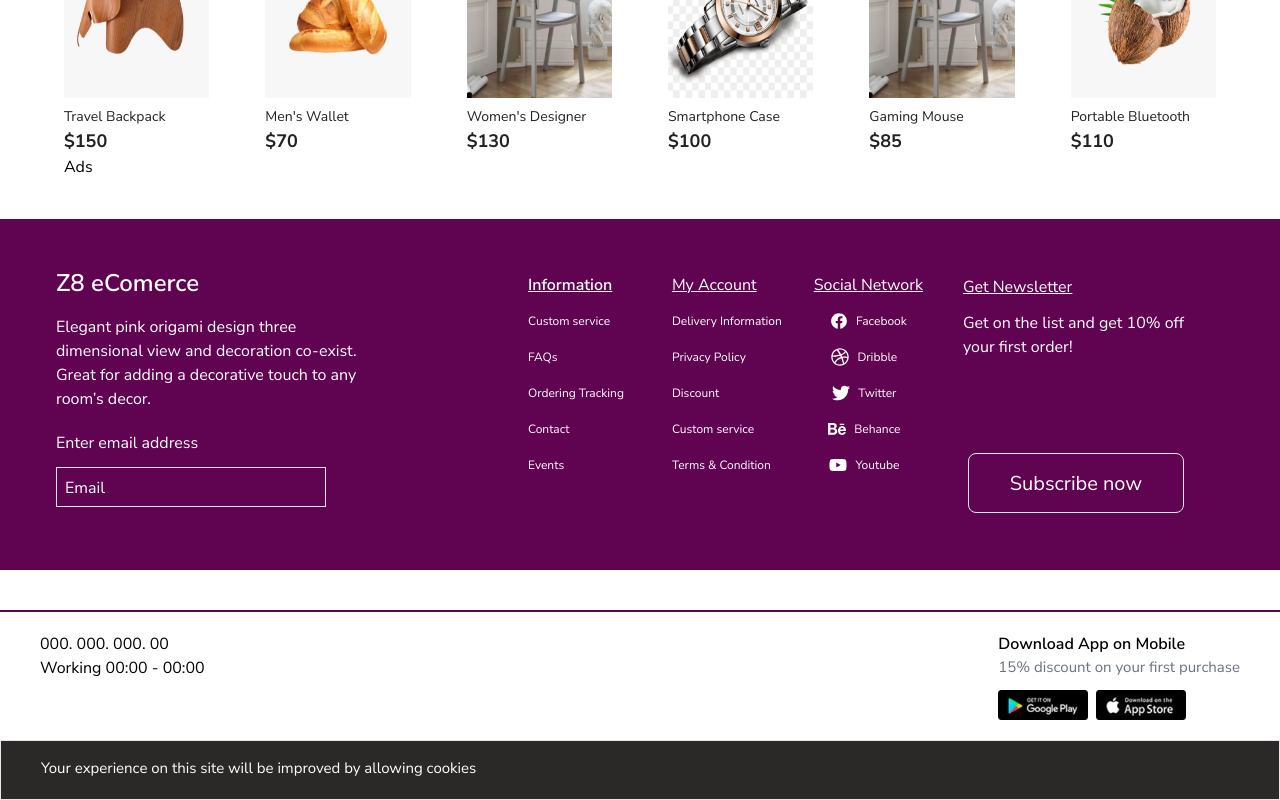
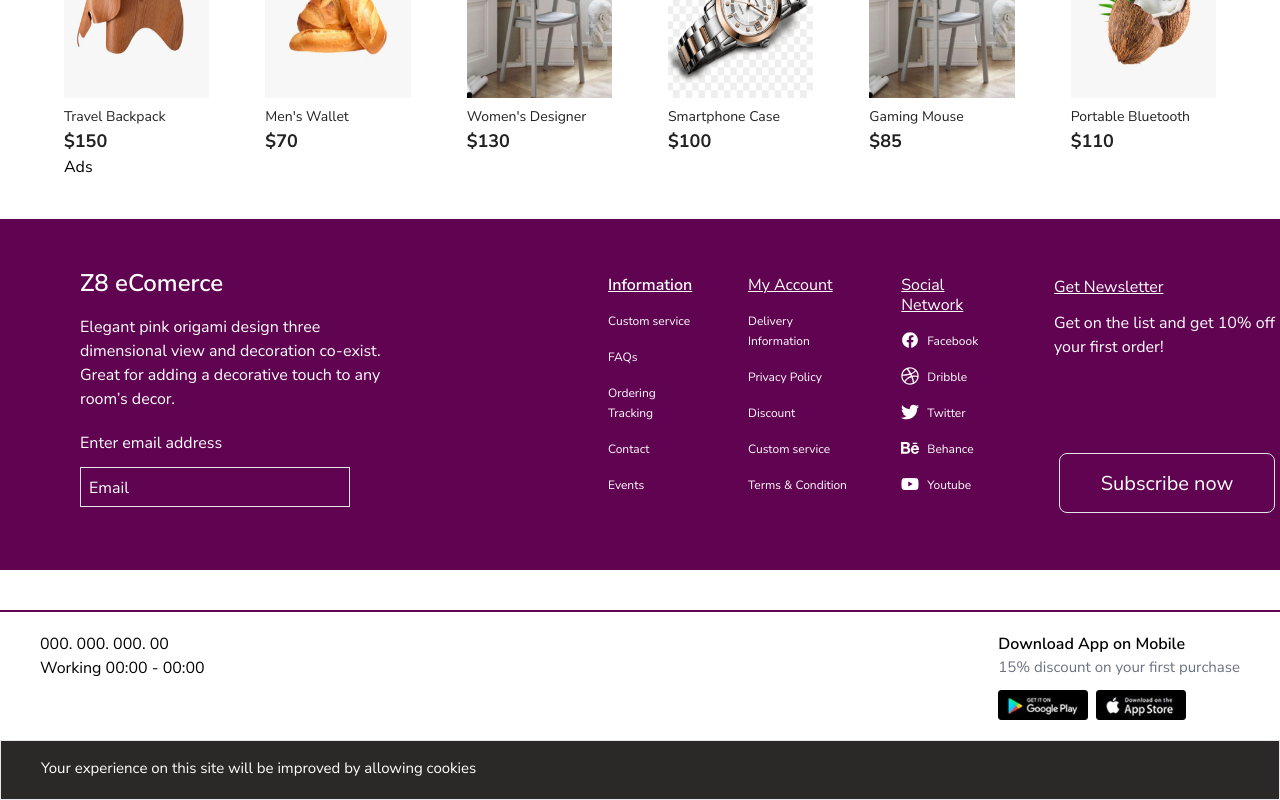
Before and after one commit to ahad30/Z8-Tech-ecomerce, a React (Vite) app: page / in a window 1280 px wide. Shown: the part 2213-3013 px from the top of the page. Built offline with nearby package versions, Linux system fonts and the light colour scheme.

Commit message:
footer  icon added

```diff
--- a/src/components/Shared/Footer.tsx
+++ b/src/components/Shared/Footer.tsx
@@ -9,7 +9,7 @@ const Footer = () => {
   return (
     <div>
       <div className="bg-[#600451] h-[351px] flex mt-10 ">
-        <div className="px-14">
+        <div className="px-20">
           <p className="text-2xl font-semibold text-white pt-12">Z8 eComerce</p>
           <p className="w-[320px] pt-4 text-white text-[16px]">
             Elegant pink origami design three dimensional view and decoration
@@ -18,7 +18,8 @@ const Footer = () => {
           <p className="pt-5 text-white">Enter email address</p>
           <p className="border w-[270px] h-[40px] p-2 text-white mt-3">Email</p>
         </div>
-        <div className="pl-24 text-white text-sm">
+        <div></div>
+        <div className="pl-32 text-white text-sm">
           <p className="pt-14 underline text-[16px] font-semibold">
             Information
           </p>
@@ -40,32 +41,32 @@ const Footer = () => {
             <li className="mb-3 mt-4">Terms & Condition</li>
           </ul>
         </div>
-        <div className="pl-8 text-white text-sm">
+        <div className="pl-12 text-white text-sm">
           <p className="pt-14 underline text-[16px]">Social Network</p>
           <ul className="text-[12px]">
-            <li className="mb-3 mt-4 flex justify-center items-center gap-2">
+            <li className="mb-3 mt-4 flex gap-2">
               <IoLogoFacebook className="w-[18px] h-[18px]" />
               Facebook
             </li>
-            <li className="mb-3 mt-4 flex justify-center items-center gap-2 mr-2">
+            <li className="mb-3 mt-4 flex  gap-2">
               <FaDribbble className="w-[18px] h-[18px]" />
               Dribble
             </li>
-            <li className="mb-3 mt-4 flex justify-center items-center gap-2 mr-2">
+            <li className="mb-3 mt-4 flex  gap-2">
               <FaTwitter className="w-[18px] h-[18px]" />
               Twitter
             </li>
-            <li className="mb-3 mt-4 flex justify-center items-center gap-2 mr-2">
+            <li className="mb-3 mt-4 flex gap-2">
               <SiBehance className="w-[18px] h-[18px]" />
               Behance
             </li>
-            <li className="mb-3 mt-4 flex justify-center items-center gap-2 mr-2">
+            <li className="mb-3 mt-4 flex  gap-2">
               <FaYoutube className="w-[18px] h-[18px]" />
               Youtube
             </li>
           </ul>
         </div>
-        <div className="pl-10 text-white">
+        <div className="pl-12 text-white">
           <p className="pt-14 underline mb-3">Get Newsletter</p>
           <p className="w-[226px] h-[46px] mt-3 text-[16px]">
             Get on the list and get 10% off your first order!
```
Also changed, not shown: src/components/Layout/MainLayout.tsx (+11 -12 lines).
